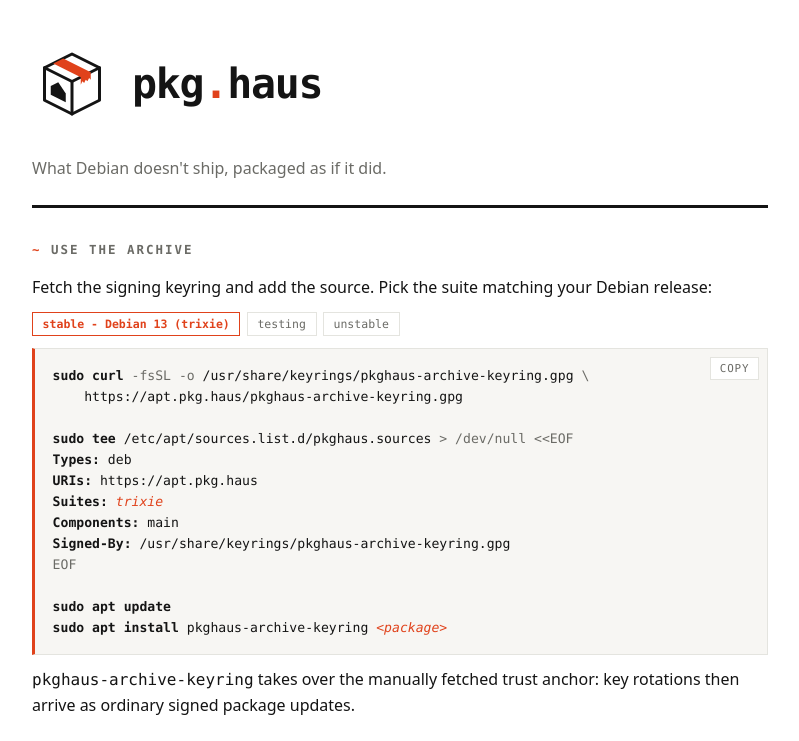
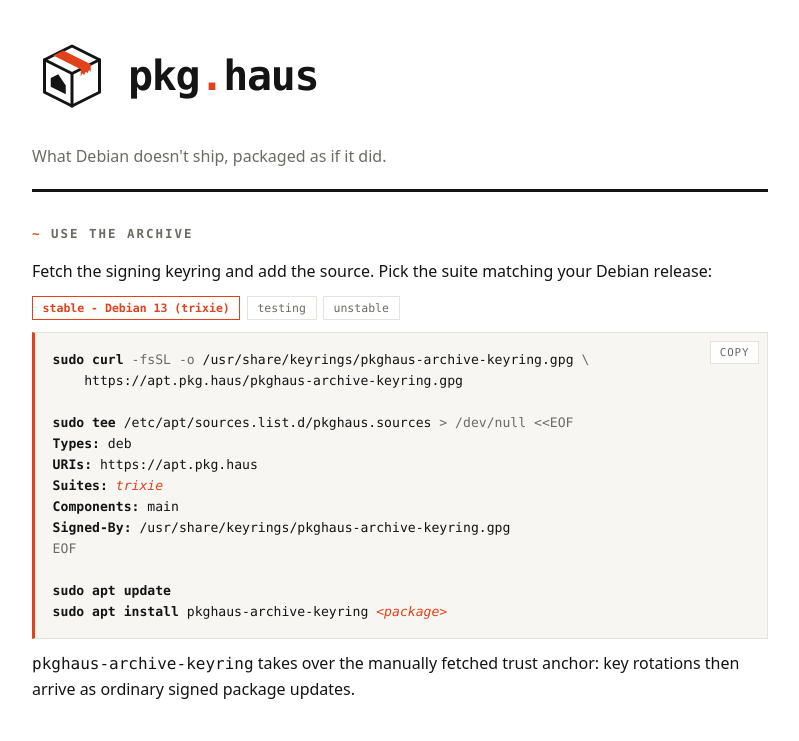
Before and after one commit to pkghaus/website, a plain HTML site: page index.html in a window 1280 px wide. Shown: the top 741 px of the page, without its empty margins (240-1039 px from the left). Drawn offline with Linux system fonts and the light colour scheme; a script that the page names is missing.

Commit message:
Align the masthead spacing with the archive pages

```diff
--- a/index.html
+++ b/index.html
@@ -58,8 +58,8 @@
   header.mast {
     display: flex;
     align-items: center;
-    gap: 1.25rem;
-    padding: 2.75rem 0 1.5rem;
+    gap: 1rem;
+    padding: 2.25rem 0 1.25rem;
     border-bottom: 3px solid var(--ink);
     flex-wrap: wrap;
   }
```
